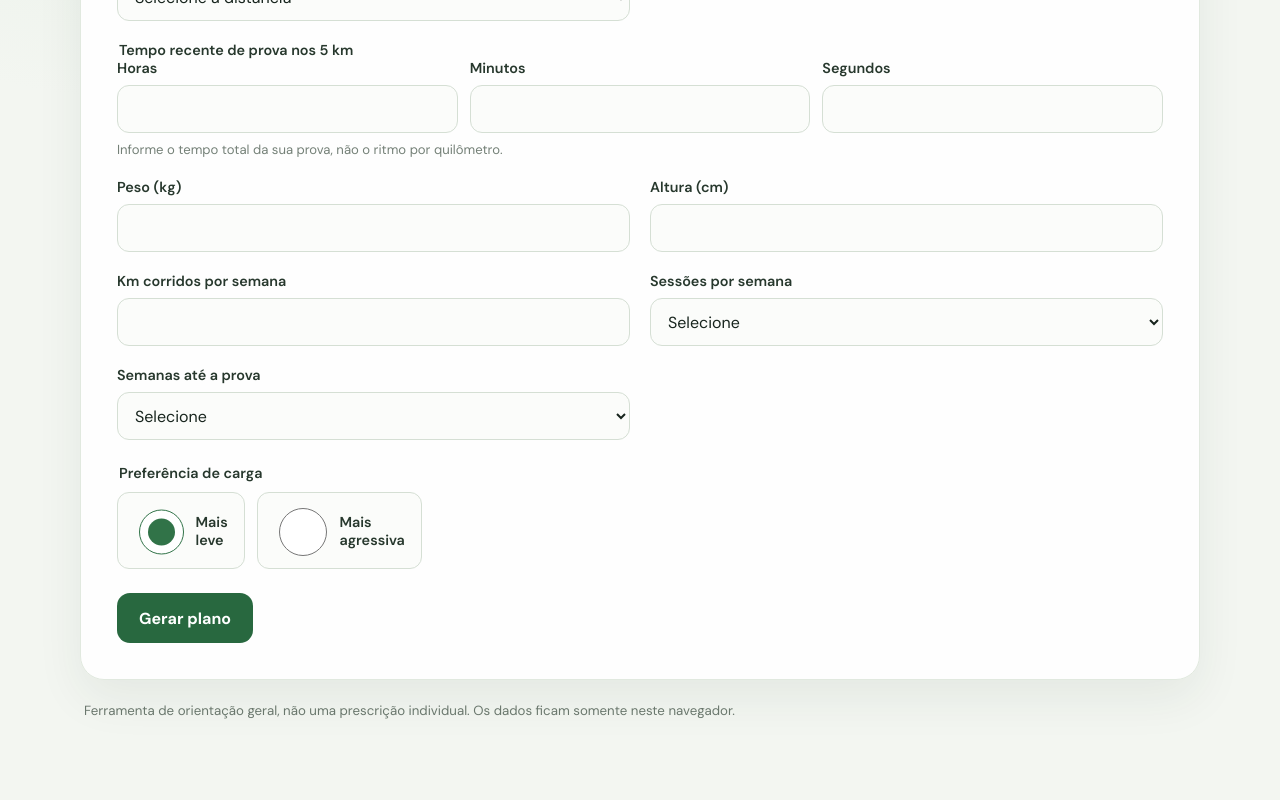
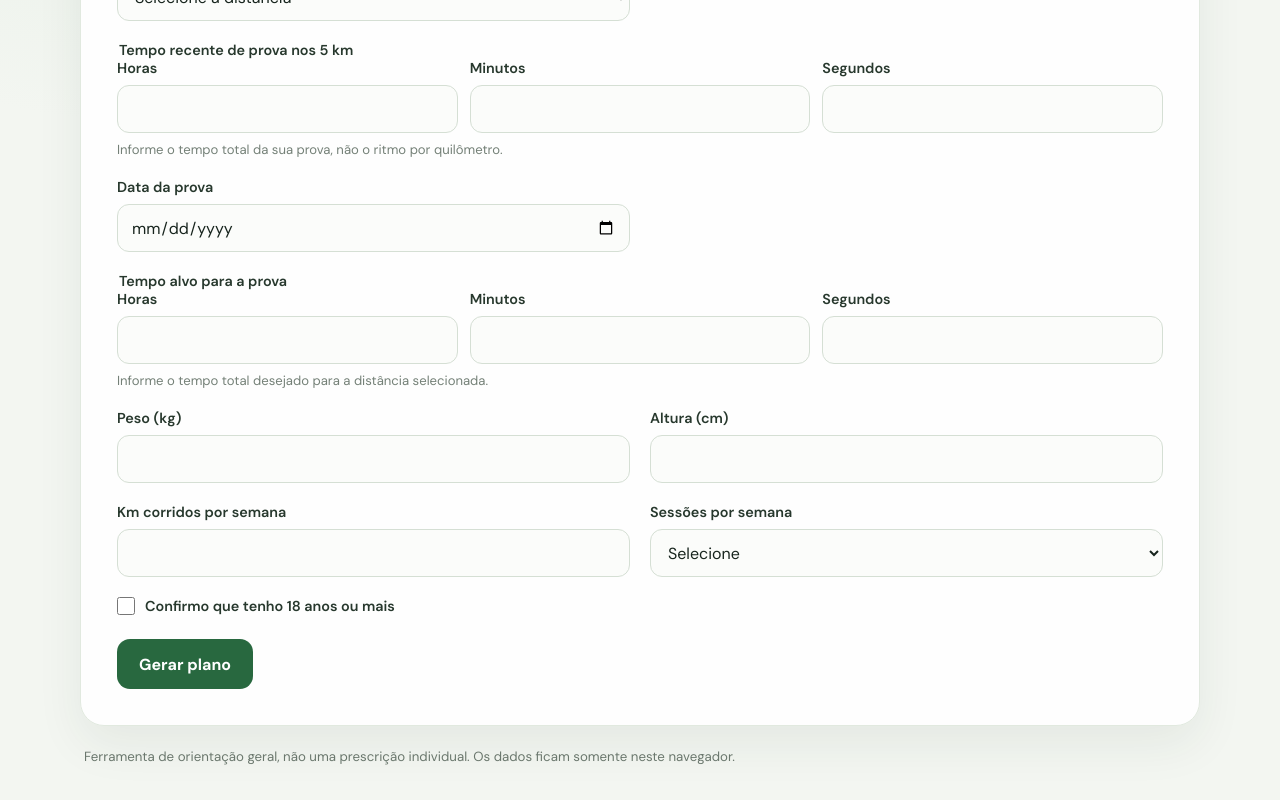
Before and after one commit to aleff-tech/meulimiar, a React (Vite) app: page / in a window 1280 px wide. Shown: the part 553-1353 px from the top of the page. Before the commit the page ends 1307 px from the top, so only its background shows below. Built offline with nearby package versions, Linux system fonts and the light colour scheme.

Commit message:
feat: collect race date and finish time
Co-authored-by: Copilot <223556219+Copilot@users.noreply.github.com>

```diff
--- a/src/App.tsx
+++ b/src/App.tsx
@@ -20,7 +20,7 @@ export default function App() {
   function handleGenerate(profile: RunnerProfile) {
     const paces = calculatePaces(profile.fiveKmTimeSeconds);
     const bmi = calculateBmi(profile.weightKg, profile.heightCm);
-    const plan = buildTrainingPlan(profile, paces);
+    const plan = buildTrainingPlan(profile, paces, new Date());
 
     setGenerated({ profile, bmi, paces, plan });
   }
--- a/src/components/TrainingForm.tsx
+++ b/src/components/TrainingForm.tsx
@@ -18,17 +18,28 @@ const timeFields = [
   { field: 'fiveKmSeconds', label: 'Segundos', max: 59 },
 ] as const;
 
+const goalTimeFields = [
+  { field: 'goalTimeHours', label: 'Horas', max: 23 },
+  { field: 'goalTimeMinutes', label: 'Minutos', max: 59 },
+  { field: 'goalTimeSeconds', label: 'Segundos', max: 59 },
+] as const;
+
+const allTimeFields = [...timeFields, ...goalTimeFields];
+
 const initialValues: RunnerFormValues = {
   targetDistanceKm: '',
   fiveKmHours: '',
   fiveKmMinutes: '',
   fiveKmSeconds: '',
+  goalTimeHours: '',
+  goalTimeMinutes: '',
+  goalTimeSeconds: '',
   weightKg: '',
   heightCm: '',
   currentWeeklyKm: '',
   sessionsPerWeek: '',
-  weeksAvailable: '',
-  preference: 'light',
+  raceDate: '',
+  adultConfirmed: false,
 };
 
 function readMeasurement(value: string): number | undefined {
@@ -70,25 +81,25 @@ export default function TrainingForm({ onGenerate, onInputChange }: TrainingForm
           maximumFractionDigits: 1,
         }).format(bmi);
 
-  function updateField(field: keyof RunnerFormValues, value: string) {
+  function updateField(field: keyof RunnerFormValues, value: string | boolean) {
     const nextValues = { ...values, [field]: value };
     setValues(nextValues);
     onInputChange();
     setErrors((current) => {
       const next = { ...current };
-      const isTimeField = timeFields.some((timeField) => timeField.field === field);
+      const isTimeField = allTimeFields.some((timeField) => timeField.field === field);
       if (!isTimeField || !hasSubmitted) {
         delete next[field];
         return next;
       }
 
-      for (const timeField of timeFields) {
+      for (const timeField of allTimeFields) {
         delete next[timeField.field];
       }
 
       const result = parseRunnerProfile(nextValues);
       if (!result.ok) {
-        for (const timeField of timeFields) {
+        for (const timeField of allTimeFields) {
           const error = result.errors[timeField.field];
           if (error) next[timeField.field] = error;
         }
@@ -180,6 +191,50 @@ export default function TrainingForm({ onGenerate, onInputChange }: TrainingForm
           </fieldset>
 
           <div className="field">
+            <label htmlFor="raceDate">Data da prova</label>
+            <input
+              id="raceDate"
+              name="raceDate"
+              type="date"
+              value={values.raceDate}
+              onChange={(event) => updateField('raceDate', event.target.value)}
+              aria-invalid={Boolean(errors.raceDate)}
+              aria-describedby={errors.raceDate ? 'raceDate-error' : undefined}
+            />
+            <FieldError error={errors.raceDate} id="raceDate-error" />
+          </div>
+
+          <fieldset className="field time-field">
+            <legend>Tempo alvo para a prova</legend>
+            <div className="time-inputs">
+              {goalTimeFields.map(({ field, label, max }) => {
+                const errorId = `${field}-error`;
+
+                return (
+                  <div className="field" key={field}>
+                    <label htmlFor={field}>{label}</label>
+                    <input
+                      id={field}
+                      name={field}
+                      type="number"
+                      min="0"
+                      max={max}
+                      step="1"
+                      inputMode="numeric"
+                      value={values[field]}
+                      onChange={(event) => updateField(field, event.target.value)}
+                      aria-invalid={Boolean(errors[field])}
+                      aria-describedby={errors[field] ? errorId : undefined}
+                    />
+                    <FieldError error={errors[field]} id={errorId} />
+                  </div>
+                );
+              })}
+            </div>
+            <p className="field-hint">Informe o tempo total desejado para a distância selecionada.</p>
+          </fieldset>
+
+          <div className="field">
             <label htmlFor="weightKg">Peso (kg)</label>
             <input
               id="weightKg"
@@ -256,54 +311,17 @@ export default function TrainingForm({ onGenerate, onInputChange }: TrainingForm
             </select>
             <FieldError error={errors.sessionsPerWeek} id="sessionsPerWeek-error" />
           </div>
-
-          <div className="field">
-            <label htmlFor="weeksAvailable">Semanas até a prova</label>
-            <select
-              id="weeksAvailable"
-              name="weeksAvailable"
-              value={values.weeksAvailable}
-              onChange={(event) => updateField('weeksAvailable', event.target.value)}
-              aria-invalid={Boolean(errors.weeksAvailable)}
-              aria-describedby={errors.weeksAvailable ? 'weeksAvailable-error' : undefined}
-            >
-              <option value="">Selecione</option>
-              {Array.from({ length: 21 }, (_, index) => index + 4).map((count) => (
-                <option key={count} value={count}>
-                  {count} semanas
-                </option>
-              ))}
-            </select>
-            <FieldError error={errors.weeksAvailable} id="weeksAvailable-error" />
-          </div>
         </div>
 
-        <fieldset className="field preference-field">
-          <legend>Preferência de carga</legend>
-          <div className="preference-options">
-            <label>
-              <input
-                type="radio"
-                name="preference"
-                value="light"
-                checked={values.preference === 'light'}
-                onChange={(event) => updateField('preference', event.target.value)}
-              />
-              Mais leve
-            </label>
-            <label>
-              <input
-                type="radio"
-                name="preference"
-                value="aggressive"
-                checked={values.preference === 'aggressive'}
-                onChange={(event) => updateField('preference', event.target.value)}
-              />
-              Mais agressiva
-            </label>
-          </div>
-          <FieldError error={errors.preference} id="preference-error" />
-        </fieldset>
+        <label className="adult-confirmation">
+          <input
+            type="checkbox"
+            name="adultConfirmed"
+            checked={values.adultConfirmed === true}
+            onChange={(event) => updateField('adultConfirmed', event.target.checked)}
+          />
+          Confirmo que tenho 18 anos ou mais
+        </label>
 
         <button className="primary-button" type="submit">
           Gerar plano
--- a/src/components/TrainingPreview.tsx
+++ b/src/components/TrainingPreview.tsx
@@ -34,6 +34,21 @@ function formatDistance(distanceKm: number): string {
   }).format(distanceKm);
 }
 
+function formatGoalTime(seconds: number): string {
+  const hours = Math.floor(seconds / 3600);
+  const minutes = Math.floor((seconds % 3600) / 60);
+  const remainingSeconds = seconds % 60;
+
+  return [hours, minutes, remainingSeconds]
+    .map((part) => String(part).padStart(2, '0'))
+    .join(':');
+}
+
+function formatRaceDate(date: string): string {
+  const [year, month, day] = date.split('-').map(Number);
+  return new Intl.DateTimeFormat('pt-BR').format(new Date(year, month - 1, day));
+}
+
 function formatWorkoutType(session: WorkoutSession): string {
   if (session.type === 'quality') {
     return session.qualityType ? `Qualidade · ${qualityNames[session.qualityType]}` : 'Qualidade';
@@ -56,6 +71,9 @@ export default function TrainingPreview({ profile, paces, bmi, plan }: TrainingP
         <p>
           {targetNames[profile.targetDistanceKm]} · {plan.weeks.length} semanas ·{' '}
           {profile.sessionsPerWeek} sessões por semana
+        </p>
+        <p className="race-goal-summary">
+          Prova: {formatRaceDate(profile.raceDate)} · Meta: {formatGoalTime(profile.goalTimeSeconds)}
         </p>
       </div>
 
@@ -89,7 +107,7 @@ export default function TrainingPreview({ profile, paces, bmi, plan }: TrainingP
         IMC informativo: <strong>{formattedBmi}</strong>
         <span> O IMC não é usado para definir carga ou ritmo.</span>
       </p>
-      {bmiGuidance && (
+      {profile.adultConfirmed && bmiGuidance && (
         <p className="notice" role="status">
           {bmiGuidance}
         </p>
--- a/src/styles.css
+++ b/src/styles.css
@@ -198,32 +198,21 @@ h2 {
   color: #617665;
 }
 
-.preference-field {
-  margin-top: 24px;
-}
-
-.preference-field legend {
-  margin-bottom: 10px;
-}
-
-.preference-options {
+.adult-confirmation {
   display: flex;
-  flex-wrap: wrap;
-  gap: 12px;
-}
-
-.preference-options label {
-  display: inline-flex;
   align-items: center;
-  gap: 9px;
-  padding: 12px 16px;
-  border: 1px solid #d5dfd4;
-  border-radius: 12px;
-  background: #fbfcfa;
+  gap: 10px;
+  margin-top: 20px;
+  color: #27382d;
+  font-size: 0.9rem;
+  font-weight: 600;
   cursor: pointer;
 }
 
-.preference-options input {
+.adult-confirmation input {
+  width: 18px;
+  min-height: 18px;
+  margin: 0;
   accent-color: #317348;
 }
 
```
Also changed, not shown: 1 other file (tests, documents, lock files or other folders).
